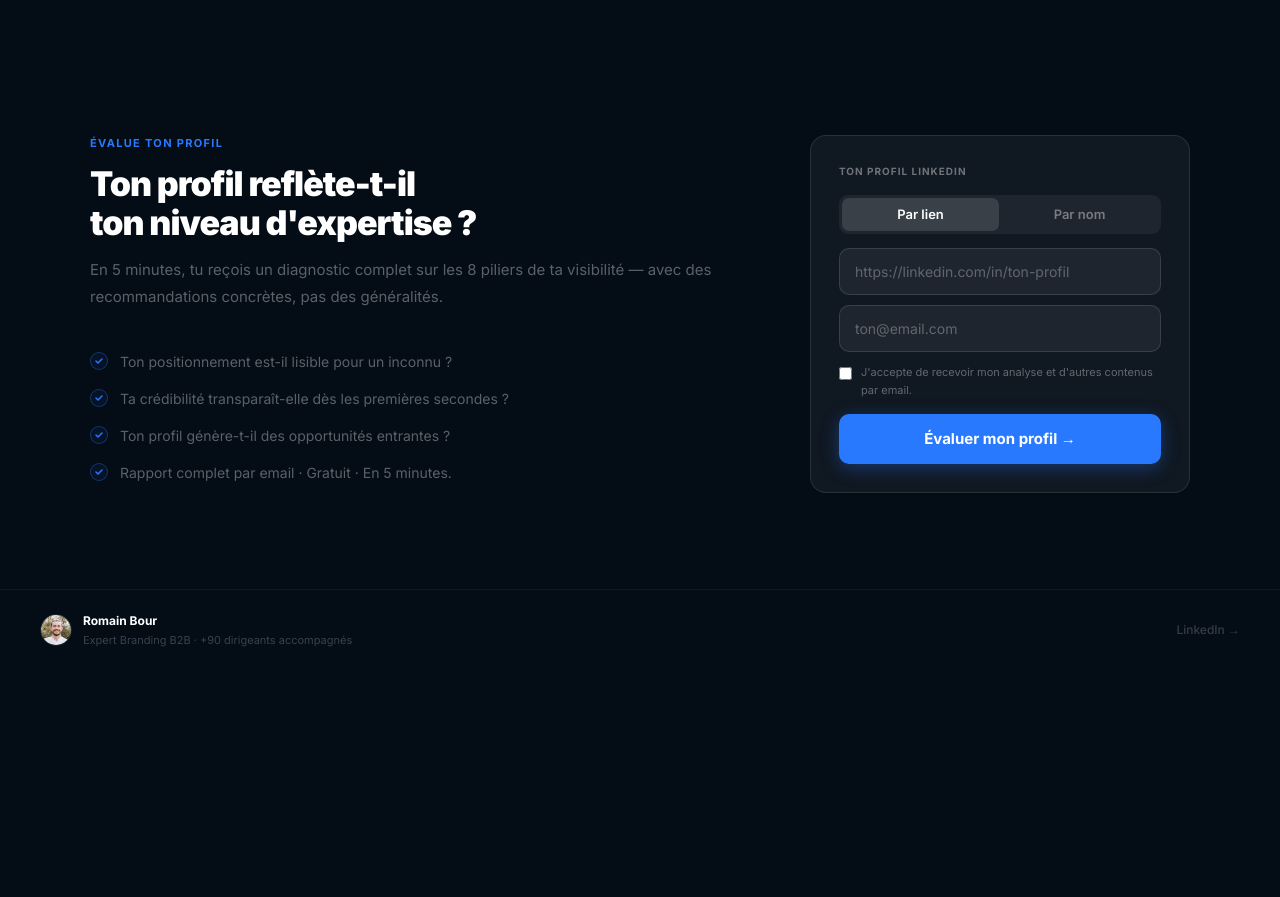
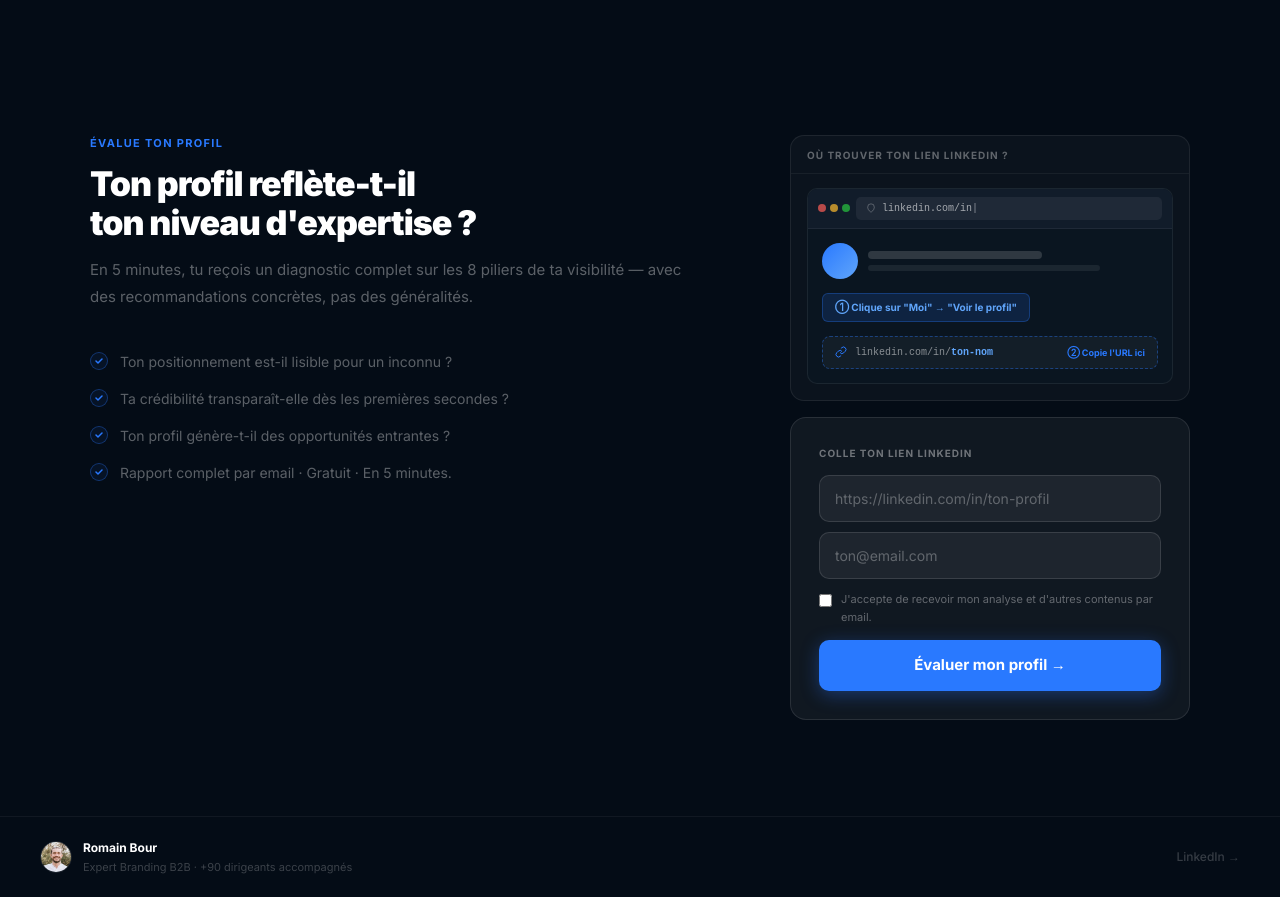
Before and after one commit to romainnexusgen-cmd/webapp-romain-bour, a Next.js app: page / in a window 1280 px wide. Shown: the part 2360-3257 px from the top of the page. Before the commit the page ends 3031 px from the top, so only its background shows below. Built offline with nearby package versions, Linux system fonts and the light colour scheme; no server answers.

Commit message:
UX: supprime saisie par nom, ajoute tutoriel animé URL LinkedIn

```diff
--- a/app/page.tsx
+++ b/app/page.tsx
@@ -21,6 +21,38 @@ const CRITERES = [
   { label: 'Crédibilité',        score: 16, max: 20, pct: 80,  color: '#10B981', bg: '#DCFCE7', tc: '#15803D', tag: 'Bon',            icon: '⭐' },
 ]
 
+function UrlTypingAnimation() {
+  const full = 'linkedin.com/in/ton-profil'
+  const [displayed, setDisplayed] = useState('')
+  const [phase, setPhase] = useState<'typing' | 'pause' | 'erasing'>('typing')
+
+  useEffect(() => {
+    let timeout: ReturnType<typeof setTimeout>
+    if (phase === 'typing') {
+      if (displayed.length < full.length) {
+        timeout = setTimeout(() => setDisplayed(full.slice(0, displayed.length + 1)), 60)
+      } else {
+        timeout = setTimeout(() => setPhase('pause'), 1800)
+      }
+    } else if (phase === 'pause') {
+      timeout = setTimeout(() => setPhase('erasing'), 400)
+    } else {
+      if (displayed.length > 0) {
+        timeout = setTimeout(() => setDisplayed(full.slice(0, displayed.length - 1)), 30)
+      } else {
+        timeout = setTimeout(() => setPhase('typing'), 600)
+      }
+    }
+    return () => clearTimeout(timeout)
+  }, [displayed, phase])
+
+  return (
+    <span style={{ fontSize: '10px', color: 'rgba(255,255,255,0.6)', fontFamily: 'monospace', flex: 1 }}>
+      {displayed}<span style={{ opacity: phase === 'erasing' ? 0 : 1, animation: 'blink 1s infinite' }}>|</span>
+    </span>
+  )
+}
+
 export default function HomePage() {
   const [hoveredCard, setHoveredCard] = useState<number | null>(null)
   const [activeSlide, setActiveSlide] = useState(0)
@@ -28,10 +60,7 @@ export default function HomePage() {
   const [displayScore, setDisplayScore] = useState(0)
   const [barsVisible, setBarsVisible] = useState(false)
   const scoreRef = useRef<HTMLDivElement>(null)
-  const [mode, setMode] = useState<'link' | 'name'>('link')
   const [profileLink, setProfileLink] = useState('')
-  const [firstName, setFirstName] = useState('')
-  const [lastName, setLastName] = useState('')
   const [email, setEmail] = useState('')
   const [consent, setConsent] = useState(false)
   const [loading, setLoading] = useState(false)
@@ -41,16 +70,12 @@ export default function HomePage() {
   const handleSubmit = async (e: React.FormEvent) => {
     e.preventDefault()
     if (!consent) { setError("Merci d'accepter de recevoir ton analyse par mail."); return }
-    if (mode === 'link' && !profileLink) { setError('Merci de renseigner ton lien LinkedIn.'); return }
-    if (mode === 'name' && (!firstName || !lastName)) { setError('Merci de renseigner ton prénom et ton nom.'); return }
+    if (!profileLink) { setError('Merci de renseigner ton lien LinkedIn.'); return }
     if (!email) { setError('Merci de renseigner ton adresse email.'); return }
     setError('')
     setLoading(true)
     try {
-      const body: Record<string, string> = { email }
-      if (mode === 'link') body.profileLink = profileLink
-      else body.profileLink = `https://www.linkedin.com/in/${firstName.toLowerCase()}-${lastName.toLowerCase()}/`
-      await fetch(WEBHOOK_URL, { method: 'POST', headers: { 'Content-Type': 'application/json' }, body: JSON.stringify(body) })
+      await fetch(WEBHOOK_URL, { method: 'POST', headers: { 'Content-Type': 'application/json' }, body: JSON.stringify({ email, profileLink }) })
       setSubmitted(true)
     } catch {
       setError('Une erreur est survenue. Réessaie dans quelques secondes.')
@@ -609,28 +634,57 @@ export default function HomePage() {
               </div>
             </div>
 
-            <div className="form-box" style={{ flexShrink: 0, width: '380px' }}>
+            <div className="form-box" style={{ flexShrink: 0, width: '400px', display: 'flex', flexDirection: 'column', gap: '16px' }}>
+
+              {/* Tutoriel animé — où trouver son URL */}
+              <div style={{ background: 'rgba(255,255,255,0.03)', border: '1px solid rgba(255,255,255,0.08)', borderRadius: '14px', overflow: 'hidden' }}>
+                <p style={{ padding: '12px 16px 10px', color: 'rgba(255,255,255,0.35)', fontSize: '10px', fontWeight: 700, letterSpacing: '0.1em', textTransform: 'uppercase', borderBottom: '1px solid rgba(255,255,255,0.05)' }}>
+                  Où trouver ton lien LinkedIn ?
+                </p>
+                {/* Fausse barre de navigateur */}
+                <div style={{ padding: '14px 16px 16px' }}>
+                  <div style={{ background: '#0A1520', borderRadius: '10px', overflow: 'hidden', border: '1px solid rgba(255,255,255,0.07)' }}>
+                    {/* Chrome bar */}
+                    <div style={{ background: '#111C2A', padding: '8px 10px', display: 'flex', alignItems: 'center', gap: '6px', borderBottom: '1px solid rgba(255,255,255,0.06)' }}>
+                      <div style={{ display: 'flex', gap: '4px' }}>
+                        {['#FF5F57','#FFBD2E','#28C840'].map(c => <div key={c} style={{ width: 8, height: 8, borderRadius: '50%', background: c, opacity: 0.7 }} />)}
+                      </div>
+                      <div style={{ flex: 1, background: 'rgba(255,255,255,0.06)', borderRadius: '5px', padding: '4px 10px', display: 'flex', alignItems: 'center', gap: '6px' }}>
+                        <svg width="10" height="10" viewBox="0 0 24 24" fill="none" stroke="rgba(255,255,255,0.3)" strokeWidth="2"><path d="M12 22s-8-4.5-8-11.8A8 8 0 0 1 12 2a8 8 0 0 1 8 8.2c0 7.3-8 11.8-8 11.8z"/></svg>
+                        <UrlTypingAnimation />
+                      </div>
+                    </div>
+                    {/* Fausse page LinkedIn */}
+                    <div style={{ padding: '14px', display: 'flex', gap: '10px', alignItems: 'center' }}>
+                      <div style={{ width: 36, height: 36, borderRadius: '50%', background: 'linear-gradient(135deg, #2979FF, #60A5FA)', flexShrink: 0 }} />
+                      <div style={{ flex: 1 }}>
+                        <div style={{ height: 8, background: 'rgba(255,255,255,0.15)', borderRadius: 4, width: '60%', marginBottom: 6 }} />
+                        <div style={{ height: 6, background: 'rgba(255,255,255,0.07)', borderRadius: 4, width: '80%' }} />
+                      </div>
+                    </div>
+                    <div style={{ padding: '0 14px 14px', display: 'flex', alignItems: 'center', gap: '8px' }}>
+                      <div style={{ background: 'rgba(41,121,255,0.15)', border: '1px solid rgba(41,121,255,0.3)', borderRadius: '6px', padding: '6px 12px' }}>
+                        <p style={{ fontSize: '10px', fontWeight: 700, color: '#60A5FA' }}>① Clique sur "Moi" → "Voir le profil"</p>
+                      </div>
+                    </div>
+                    <div style={{ margin: '0 14px 14px', padding: '8px 12px', background: 'rgba(255,255,255,0.04)', borderRadius: '8px', border: '1px dashed rgba(41,121,255,0.4)', display: 'flex', alignItems: 'center', gap: '8px' }}>
+                      <svg width="12" height="12" viewBox="0 0 24 24" fill="none" stroke="#2979FF" strokeWidth="2"><path d="M10 13a5 5 0 0 0 7.54.54l3-3a5 5 0 0 0-7.07-7.07l-1.72 1.71"/><path d="M14 11a5 5 0 0 0-7.54-.54l-3 3a5 5 0 0 0 7.07 7.07l1.71-1.71"/></svg>
+                      <p style={{ fontSize: '10px', color: 'rgba(255,255,255,0.5)', fontFamily: 'monospace' }}>linkedin.com/in/<span style={{ color: '#60A5FA', fontWeight: 700 }}>ton-nom</span></p>
+                      <span style={{ marginLeft: 'auto', fontSize: '9px', color: '#2979FF', fontWeight: 700 }}>② Copie l&apos;URL ici</span>
+                    </div>
+                  </div>
+                </div>
+              </div>
+
+              {/* Formulaire */}
               <div style={{ background: 'rgba(255,255,255,0.05)', border: '1px solid rgba(255,255,255,0.10)', borderRadius: '16px', padding: '28px' }}>
-                <p style={{ color: 'rgba(255,255,255,0.4)', fontSize: '10px', fontWeight: 700, letterSpacing: '0.1em', textTransform: 'uppercase', marginBottom: '16px' }}>Ton profil LinkedIn</p>
-                <div style={{ display: 'flex', background: 'rgba(255,255,255,0.06)', borderRadius: '9px', padding: '3px', marginBottom: '14px', gap: '2px' }}>
-                  {(['link', 'name'] as const).map(m => (
-                    <button key={m} className="tog" onClick={() => setMode(m)} style={{ flex: 1, background: mode === m ? 'rgba(255,255,255,0.12)' : 'transparent', color: mode === m ? '#fff' : 'rgba(255,255,255,0.4)', boxShadow: 'none' }}>
-                      {m === 'link' ? 'Par lien' : 'Par nom'}
-                    </button>
-                  ))}
-                </div>
+                <p style={{ color: 'rgba(255,255,255,0.4)', fontSize: '10px', fontWeight: 700, letterSpacing: '0.1em', textTransform: 'uppercase', marginBottom: '14px' }}>Colle ton lien LinkedIn</p>
                 <form onSubmit={handleSubmit} style={{ display: 'flex', flexDirection: 'column', gap: '10px' }}>
-                  {mode === 'link'
-                    ? <input className="field" type="url" placeholder="https://linkedin.com/in/ton-profil" value={profileLink} onChange={e => setProfileLink(e.target.value)} />
-                    : <div style={{ display: 'grid', gridTemplateColumns: '1fr 1fr', gap: '8px' }}>
-                        <input className="field" type="text" placeholder="Prénom" value={firstName} onChange={e => setFirstName(e.target.value)} />
-                        <input className="field" type="text" placeholder="Nom" value={lastName} onChange={e => setLastName(e.target.value)} />
-                      </div>
-                  }
+                  <input className="field" type="url" placeholder="https://linkedin.com/in/ton-profil" value={profileLink} onChange={e => setProfileLink(e.target.value)} />
                   <input className="field" type="email" placeholder="ton@email.com" value={email} onChange={e => setEmail(e.target.value)} />
                   <label style={{ display: 'flex', gap: '9px', alignItems: 'flex-start', cursor: 'pointer', marginTop: '2px' }}>
                     <input type="checkbox" checked={consent} onChange={e => setConsent(e.target.checked)} style={{ marginTop: '3px', accentColor: '#2979FF', flexShrink: 0, cursor: 'pointer' }} />
-                    <span style={{ color: 'rgba(255,255,255,0.35)', fontSize: '11px', lineHeight: 1.6 }}>J'accepte de recevoir mon analyse et d'autres contenus par email.</span>
+                    <span style={{ color: 'rgba(255,255,255,0.35)', fontSize: '11px', lineHeight: 1.6 }}>J&apos;accepte de recevoir mon analyse et d&apos;autres contenus par email.</span>
                   </label>
                   {error && <p style={{ color: '#EF4444', fontSize: '12px', fontWeight: 500 }}>{error}</p>}
                   <button type="submit" disabled={loading} className="submit" style={{ marginTop: '4px' }}>
```
